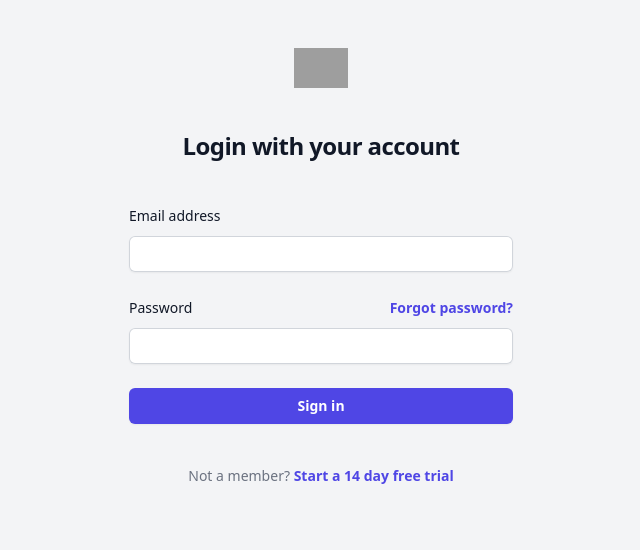
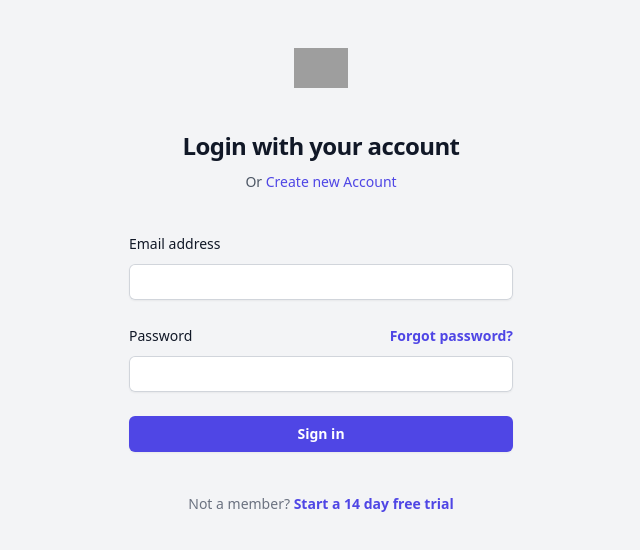
Before and after one commit to numdinkushi/LARAVEL_REACT-Survey_App, a React (Vite) app in the folder React-Front-End/: page /login in a window 1280 px wide. Shown: the top 550 px of the page, without its empty margins (319-959 px from the left). Built offline with nearby package versions, Linux system fonts and the light colour scheme; no server answers; grey boxes are pictures that could not be loaded.

Commit message:
implemented login and sign up

```diff
--- a/React-Front-End/src/views/Login.jsx
+++ b/React-Front-End/src/views/Login.jsx
@@ -1,14 +1,58 @@
-import React from "react";
+import React, { useState } from "react";
+import { Link } from "react-router-dom";
+import axiosClient from "../axios";
+import { useStateContext } from "../context/ContexProvider";
 
 export const Login = () => {
+  const {setCurrentUser, setUserToken} = useStateContext();
+  const [email, setEmail] = useState("");
+  const [password, setPassword] = useState("");
+  const [errors, setErrors] = useState({ __html: "" });
+
+  const onSubmit = (event) => {
+    event.preventDefault();
+    setErrors({ __html: "" });
+
+    axiosClient
+      .post("/login", {
+        email: email,
+        password: password,
+      })
+      .then(({ data }) => {
+        console.log(111, data)
+        setCurrentUser(data.user);
+        setUserToken(data.token);
+      })
+      .catch((error) => {
+        if (error.response) {
+          const finalErrors = Object.values(error.response.data.errors).reduce((accum, next) => [...accum, ...next], [])
+          console.log(finalErrors)
+          setErrors({__html: finalErrors.join('<br>')})
+        }
+
+        console.log(error);
+      });
+  };
+
   return (
     <>
       <h2 className="mt-10 text-center text-2xl font-bold leading-9 tracking-tight text-gray-900">
         Login with your account
       </h2>
-
+      <p className="text-center mt-2 text-sm text-gray-600">
+        Or{" "}
+        <Link
+          to="/signUp"
+          className="font-medium text-indigo-600 hover:text-indigo-500"
+        >
+          {" "}
+        Create new Account
+        </Link>
+      </p>
       <div className="mt-10 sm:mx-auto sm:w-full sm:max-w-sm">
-        <form className="space-y-6" action="#" method="POST">
+      {errors.__html && (<div className="bg-red-500 rounded py-2 px-3 mt-2 text-white" dangerouslySetInnerHTML={errors}>
+      </div>)}
+        <form onSubmit={onSubmit} className="space-y-6" action="#" method="POST">
           <div>
             <label
               htmlFor="email"
@@ -21,6 +65,8 @@ export const Login = () => {
                 id="email"
                 name="email"
                 type="email"
+                value={email}
+                onChange={(event)=> setEmail(event.target.value)}
                 autoComplete="email"
                 required
                 className="block w-full rounded-md border-0 py-1.5 text-gray-900 shadow-sm ring-1 ring-inset ring-gray-300 placeholder:text-gray-400 focus:ring-2 focus:ring-inset focus:ring-indigo-600 sm:text-sm sm:leading-6"
@@ -50,6 +96,8 @@ export const Login = () => {
                 id="password"
                 name="password"
                 type="password"
+                value={password}
+                onChange={(event)=> setPassword(event.target.value)}
                 autoComplete="current-password"
                 required
                 className="block w-full rounded-md border-0 py-1.5 text-gray-900 shadow-sm ring-1 ring-inset ring-gray-300 placeholder:text-gray-400 focus:ring-2 focus:ring-inset focus:ring-indigo-600 sm:text-sm sm:leading-6"
```
Also changed, not shown: 1 other file (tests, documents, lock files or other folders).
